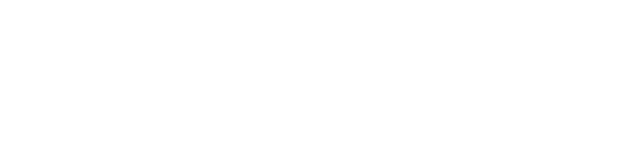
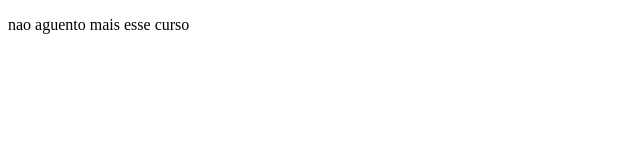
Before and after one commit to mikaelatrombeta-hash/Prova-Mikaela-1-, a plain HTML site: page contato.html in a window 1280 px wide. Shown: the whole page, without its empty margins (0-640 px from the left). Drawn offline with Linux system fonts and the light colour scheme.

Commit message:
Adicionei um paragrafo

```diff
--- a/contato.html
+++ b/contato.html
@@ -6,6 +6,6 @@
     <title>eu nao aguento mais a etec</title>
 </head>
 <body>
-
+    <p>nao aguento mais esse curso</p>
 </body>
 </html>
```
